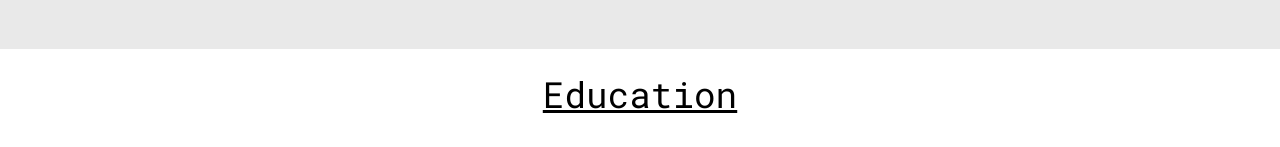
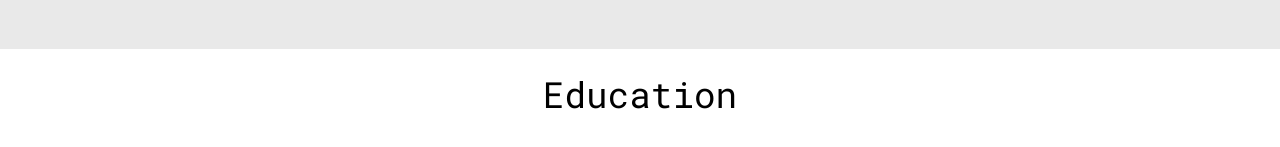
Before and after one commit to sidkapoor97/my_react_website, a React (Create React App) app: page / in a window 1280 px wide. Shown: the part 618-765 px from the top of the page. Built offline with nearby package versions, Linux system fonts and the light colour scheme.

Commit message:
Update education.css

```diff
--- a/src/components/education/education.css
+++ b/src/components/education/education.css
@@ -6,7 +6,7 @@
     margin-top: 5px;
     text-align: center;
     font-size: x-large;
-    text-decoration: underline;
+    text-decoration: strikethrough;
 }
 .edu_list {
 margin-left: 450px;
```
